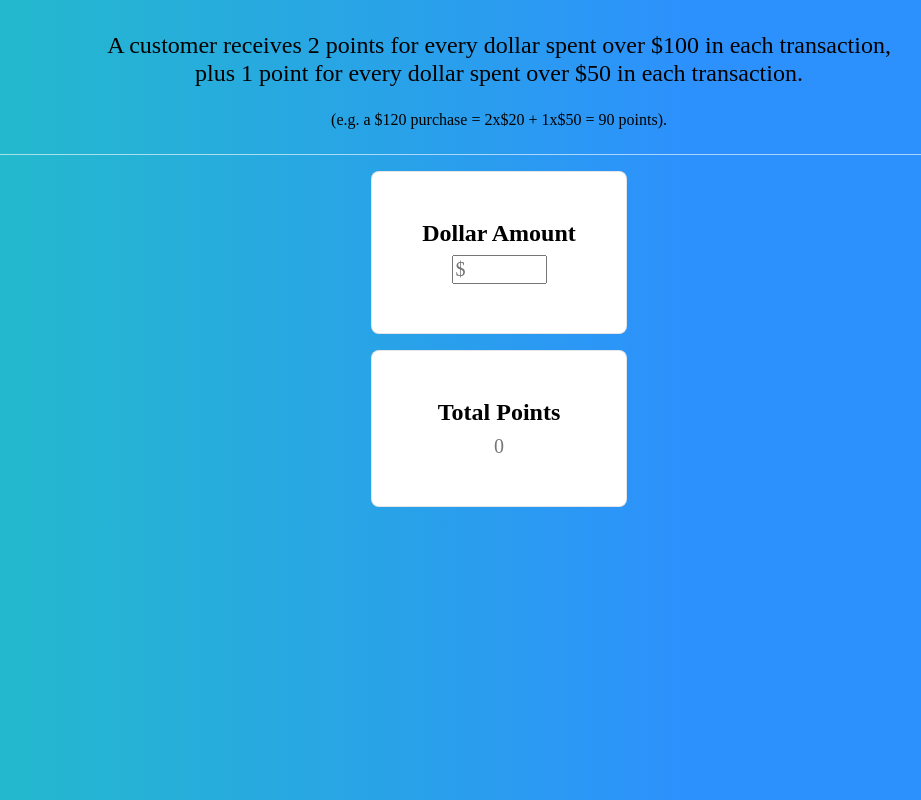
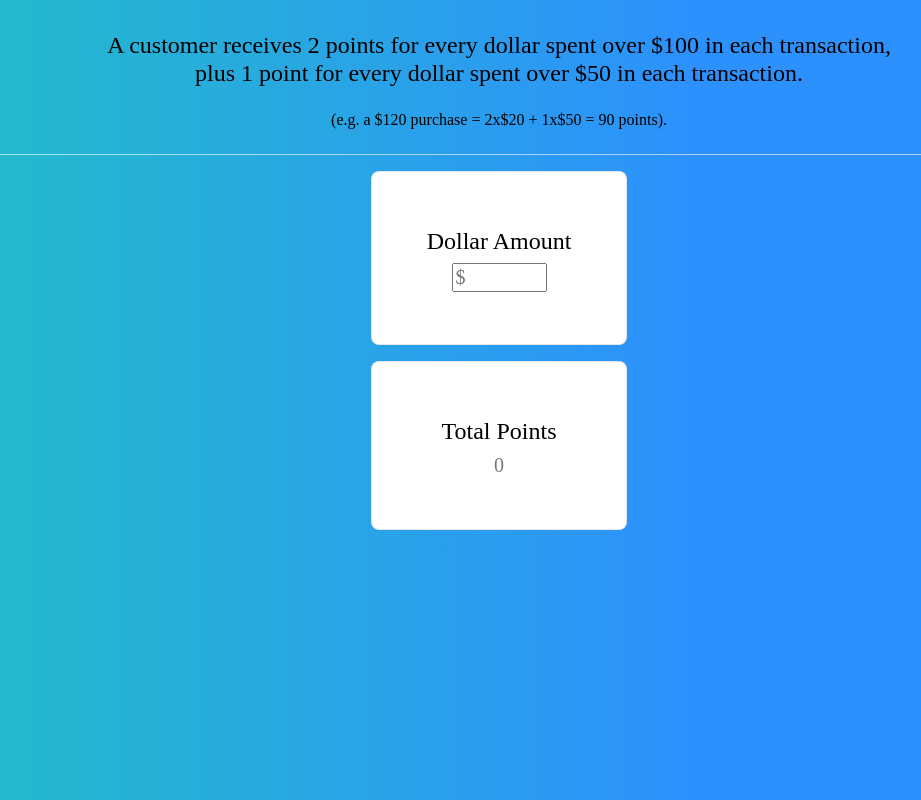
Before and after one commit to nmatthews90/money-to-points, a React (Create React App) app: page / in a window 1280 px wide. Shown: the whole page, without its empty margins (141-1062 px from the left). Built offline with nearby package versions, Linux system fonts and the light colour scheme.

Commit message:
Changed heading sizes

```diff
--- a/src/components/MoneyInput/MoneyInput.js
+++ b/src/components/MoneyInput/MoneyInput.js
@@ -5,8 +5,8 @@ const MoneyInput = ( {changeHandler, userInput} ) => {
       <div>
         <article className="mw5 center bg-white br3 pa3 pa4-ns mv3 ba b--black-10">
           <div className="tc">
-            <h1 className="f3 mb2">Dollar Amount</h1>
-            <h2 className="f4 fw4 gray mt0">
+            <p className="f3 mb2">Dollar Amount</p>
+            <p className="f4 fw4 gray mt0">
               <input
                 className="f4 w-50 dib"
                 type="number"
@@ -14,7 +14,7 @@ const MoneyInput = ( {changeHandler, userInput} ) => {
                 value={userInput}
                 placeholder="$"
               />
-            </h2>
+            </p>
           </div>
         </article>
       </div>
--- a/src/components/PointsOutput/PointsOutput.js
+++ b/src/components/PointsOutput/PointsOutput.js
@@ -14,8 +14,8 @@ const PointsOutput = props => {
     <div>
       <article className="mw5 center bg-white br3 pa3 pa4-ns mv3 ba b--black-10">
         <div className="tc">
-          <h1 className="f3 mb2">Total Points</h1>
-          <h2 className="f4 fw4 gray mt0">{overallPoints}</h2>
+          <p className="f3 mb2">Total Points</p>
+          <p className="f4 fw4 gray mt0">{overallPoints}</p>
         </div>
       </article>
     </div>
```
